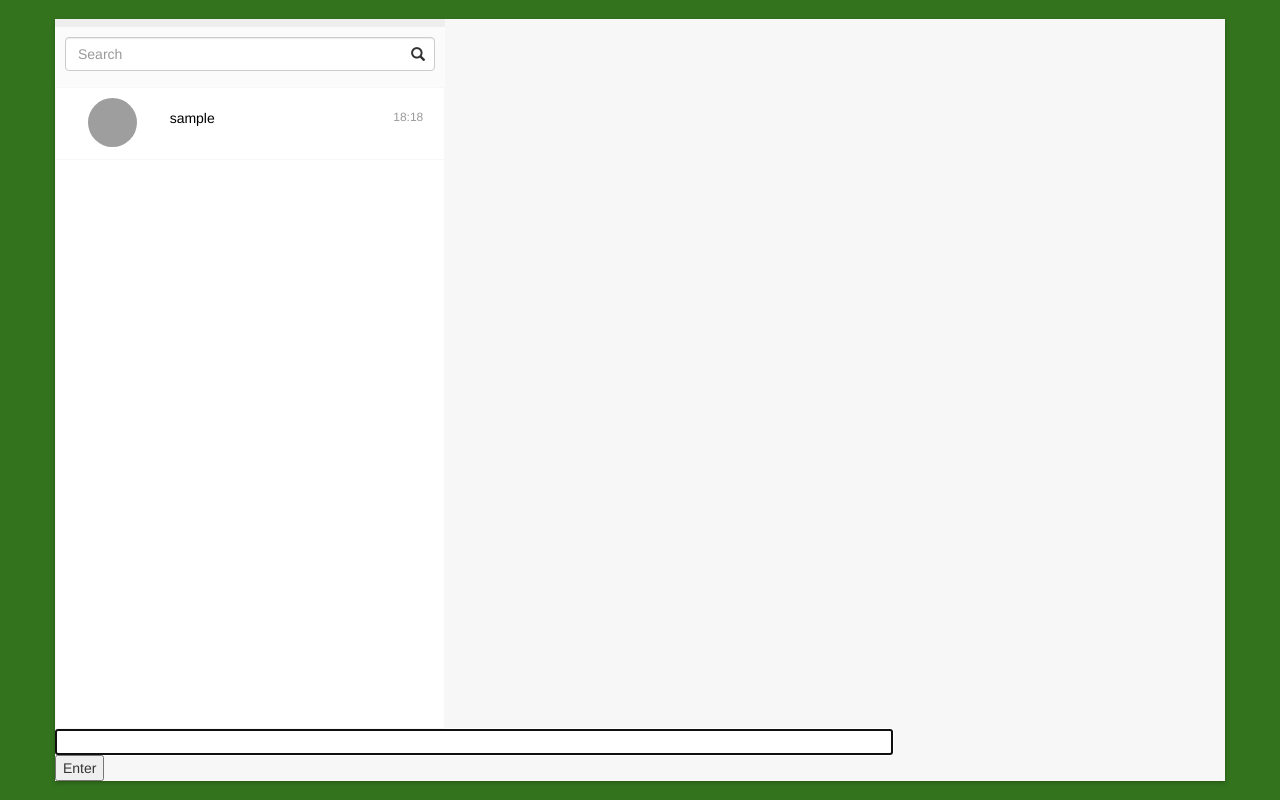
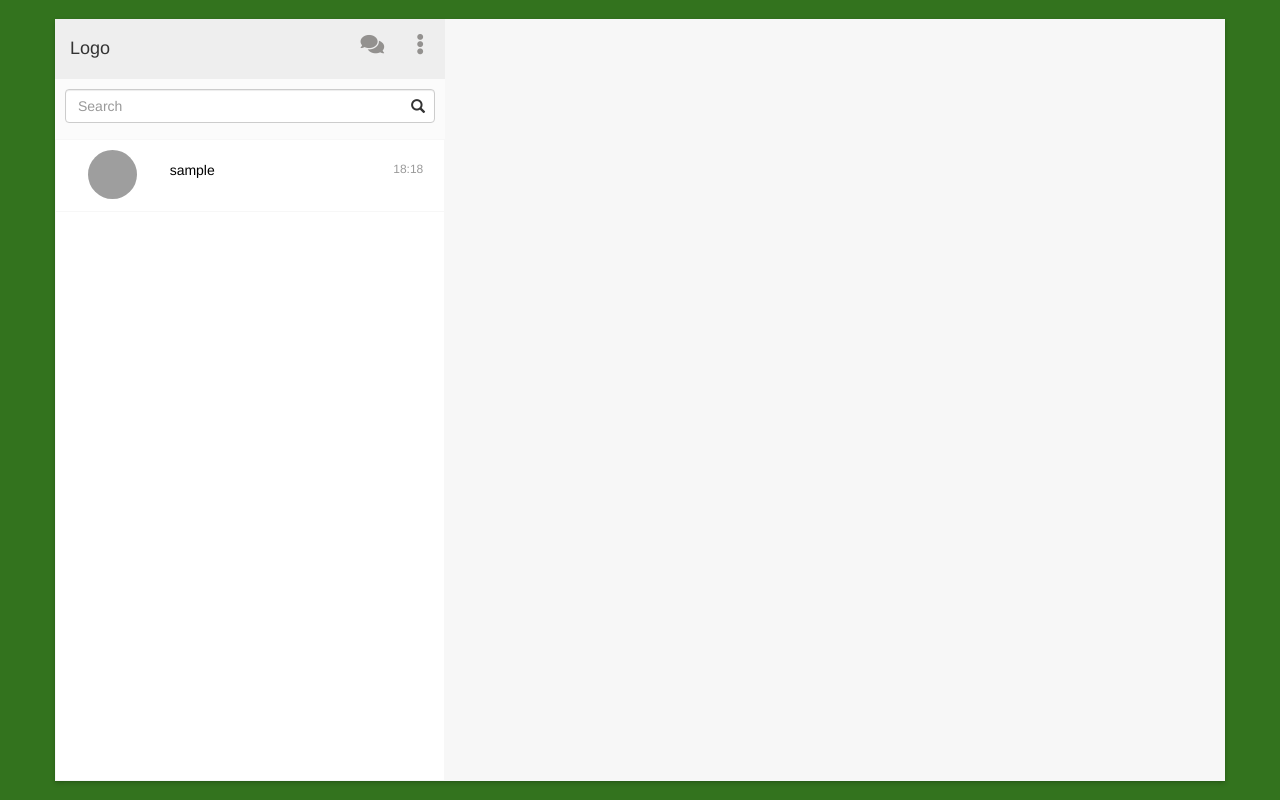
Before and after one commit to dashgin/whatsapp_clone, a Django app: template templates/index.html in a window 1280 px wide. Run offline with Django 4.2, Linux system fonts and the light colour scheme; the template is opened without the code that fills it: values that come from a table or form of the project are taken from there, others are empty; tables that the repository leaves empty hold one stand-in row (values such as "Sample post"); some libraries are stand-ins or nearby versions; grey boxes are pictures that could not be loaded.

Commit message:
changed index.html

```diff
--- a/chat/views.py
+++ b/chat/views.py
@@ -8,7 +8,7 @@
 User = get_user_model()
 
 
-class Index(View):
+class Index(LoginRequiredMixin, View):
     def get(self, request):
         users = User.objects.exclude(id=self.request.user.id)
         context = {
--- a/templates/index.html
+++ b/templates/index.html
@@ -1,21 +1,5 @@
 {% extends 'layout/base.html' %}
 {% block content %}
-    What chat room would you like to enter?<br>
-    <input id="room-name-input" type="text" size="100"><br>
-    <input id="room-name-submit" type="button" value="Enter">
 
-    <script>
-        document.querySelector('#room-name-input').focus();
-        document.querySelector('#room-name-input').onkeyup = function (e) {
-            if (e.keyCode === 13) {  // enter, return
-                document.querySelector('#room-name-submit').click();
-            }
-        };
-
-        document.querySelector('#room-name-submit').onclick = function (e) {
-            let roomName = document.querySelector('#room-name-input').value;
-            window.location.pathname = '/chat/' + roomName + '/';
-        };
-    </script>
 
 {% endblock %}
```
